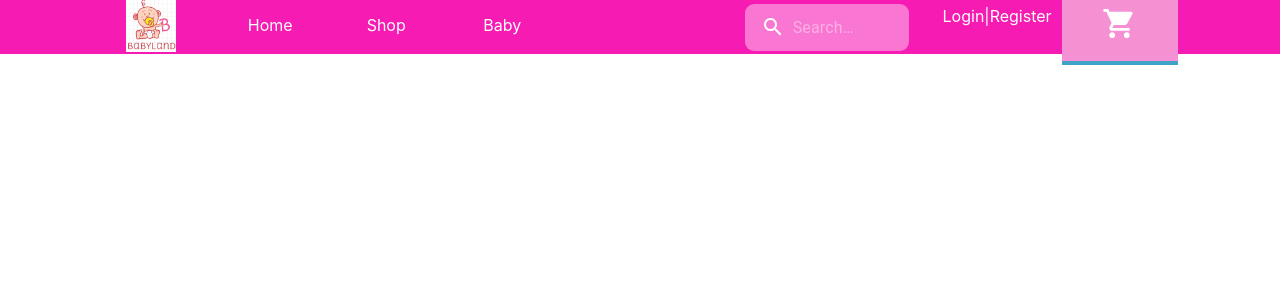
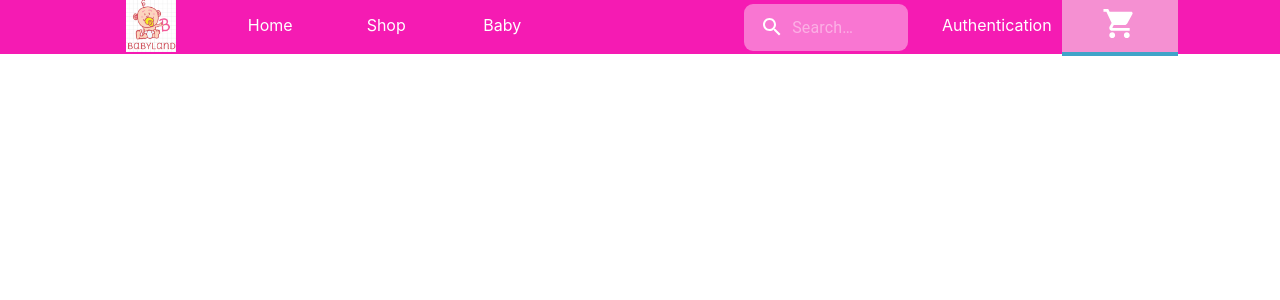
Before and after one commit to SushilSubedi/babyland, a React (Create React App) app: page /Cart in a window 1280 px wide. Shown: the top 300 px of the page. Built offline with nearby package versions, Linux system fonts and the light colour scheme.

Commit message:
Navigation bar changed

```diff
--- a/src/components/NavigationBar/NavigationBar.js
+++ b/src/components/NavigationBar/NavigationBar.js
@@ -85,7 +85,7 @@ const NavigationBar = (props) => {
             </div>
         </Toolbar>
 
-        <div style={{ display: "flex" }}>
+        <div>
           {token ? (
               <Button classes={{ text: classes.text }} onClick={handleOpenMenu}>
                 <AccountCircleIcon fontSize="large"/>
@@ -93,14 +93,13 @@ const NavigationBar = (props) => {
               </Button>
           ) : (
             <NavigationItem to={"/Authentication"}>
-                Login|Register
+                Authentication
             </NavigationItem>
           )}
-
-          <NavigationItem to={"/Cart"}>
-              <ShoppingCartIcon fontSize="large" />
-          </NavigationItem>
         </div>
+        <NavigationItem icon to={"/Cart"}>
+              <ShoppingCartIcon style={{paddingTop:'8px'}} fontSize="large"/>
+        </NavigationItem>
       </div>
     </AppBar>
   );
--- a/src/components/NavigationBar/NavigationItem/NavigationItem.js
+++ b/src/components/NavigationBar/NavigationItem/NavigationItem.js
@@ -6,6 +6,7 @@ const NavigationItem = (props) => {
     return(
         <div className={classes.NavigationItem}>
             <NavLink
+                style={props.icon ? {padding: '0px 10px 0px 10px '}: null}
                 activeClassName={classes.active}
                 exact= {props.exact}
                 to= {props.to}
```
